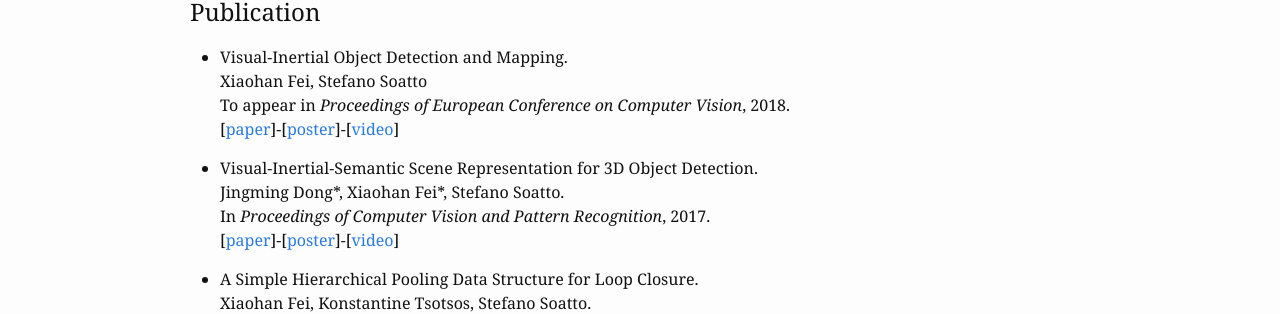
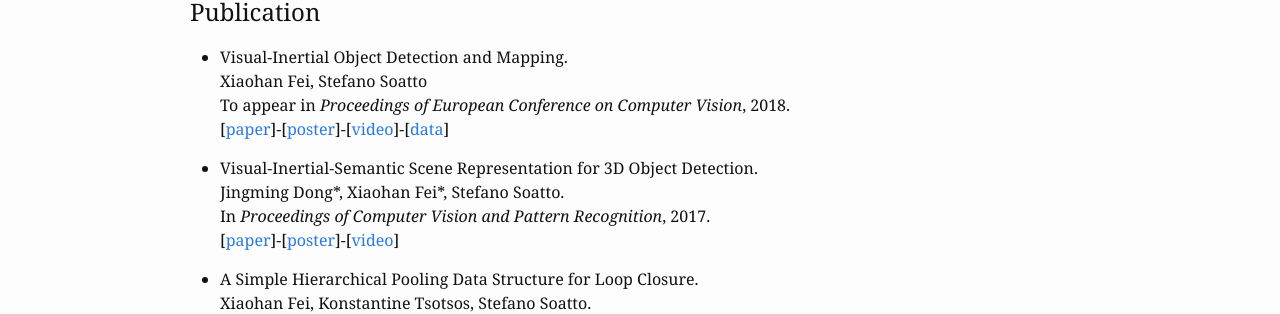
Before and after one commit to feixh/feixh.github.com, a Jekyll site: the page built from index.md, in a window 1280 px wide. Shown: the part 1707-2021 px from the top of the page. Built offline with Jekyll 4.4.1, drawn with Linux system fonts in a browser that asks for light colours.

Commit message:
add link to eccv18 data and code

```diff
--- a/index.md
+++ b/index.md
@@ -61,7 +61,7 @@ A recent CV is [available here][resume].
 - Visual-Inertial Object Detection and Mapping.\\
     Xiaohan Fei, Stefano Soatto\\
     To appear in *Proceedings of European Conference on Computer Vision*, 2018.\\
-    \[[paper][eccv18_paper]\]-\[[poster][eccv18_poster]\]-\[[video][eccv18_video]\]
+    \[[paper][eccv18_paper]\]-\[[poster][eccv18_poster]\]-\[[video][eccv18_video]\]-\[[data][eccv18_data]\]
 
 
 - Visual-Inertial-Semantic Scene Representation for 3D Object Detection.\\
@@ -79,6 +79,7 @@ A recent CV is [available here][resume].
 [eccv18_paper]: http://openaccess.thecvf.com/content_ECCV_2018/papers/Xiaohan_Fei_Visual-Inertial_Object_Detection_ECCV_2018_paper.pdf
 [eccv18_poster]: https://www.dropbox.com/s/n0m5lsgodm99x5q/eccv18_poster.pdf?dl=0
 [eccv18_video]: https://youtu.be/TZTriqQm6nU
+[eccv18_data]: https://github.com/feixh/VISMA
 
 <!-- CVPR16 -->
 [cvpr16_demo_video]: https://youtu.be/Rt2jdurowfE
```
